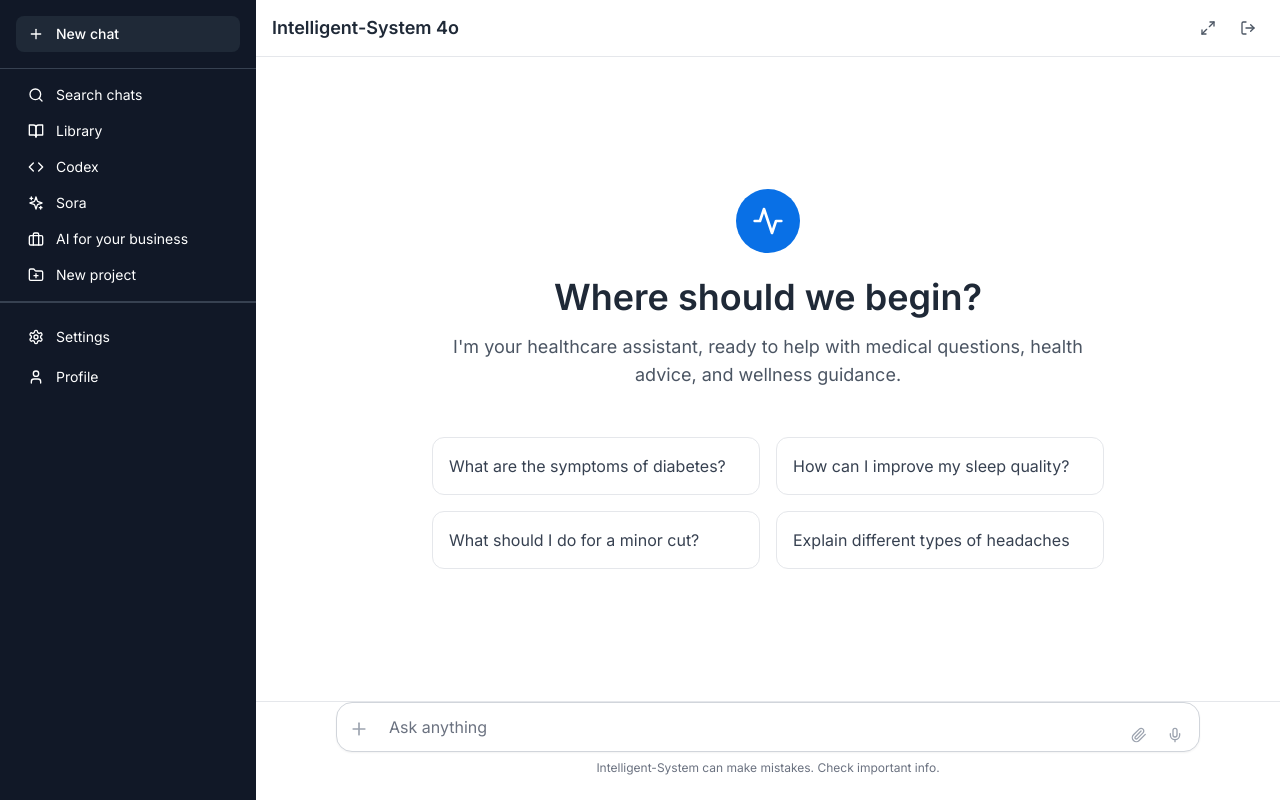
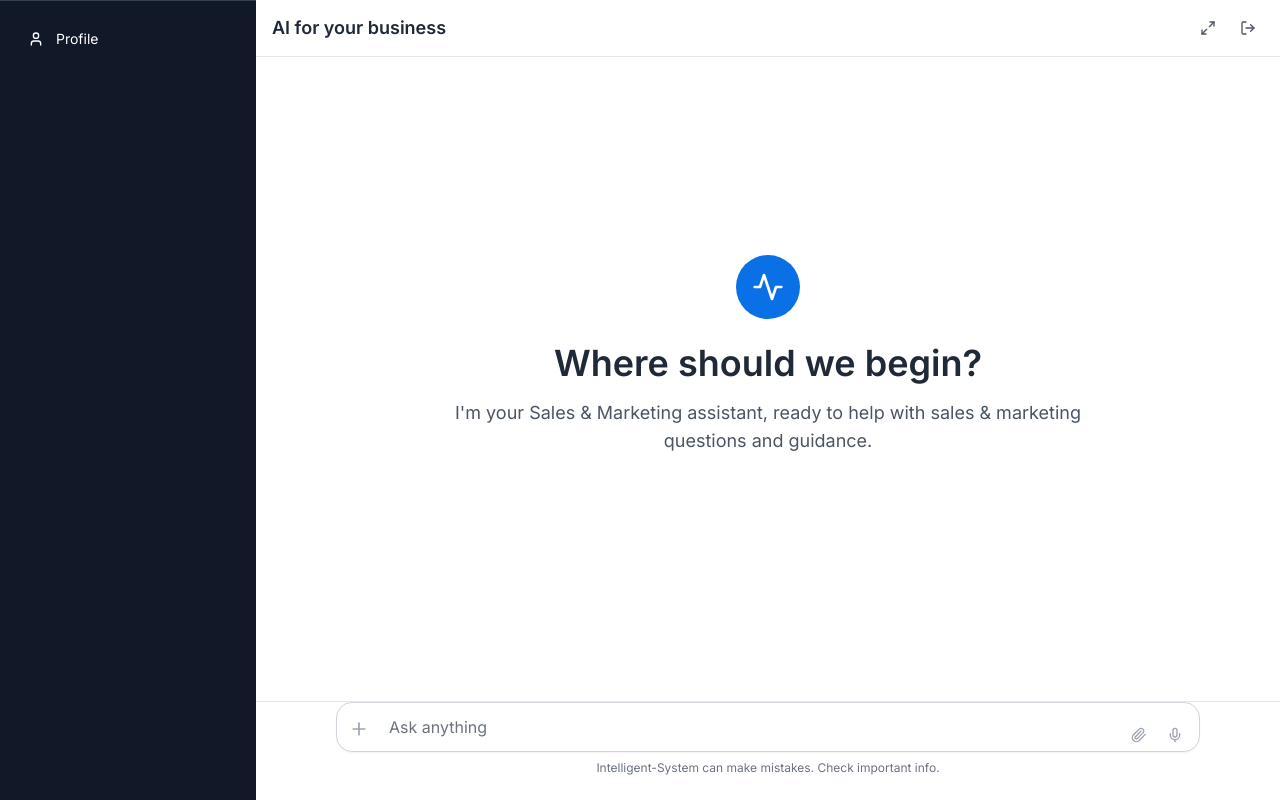
Before and after one commit to maazsabahuddin/intelligent-system, a React (Vite) app in the folder is-frontend/: page /chat in a window 1280 px wide. Built offline with nearby package versions, Linux system fonts and the light colour scheme; sample sign-in values are in the browser's storage.

Commit message:
remove the sidebar content

```diff
--- a/is-frontend/src/components/Sidebar.tsx
+++ b/is-frontend/src/components/Sidebar.tsx
@@ -13,16 +13,6 @@ const Sidebar: React.FC<SidebarProps> = ({ isOpen, onToggle }) => {
   const handleNewChat = () => {
     clearChat();
   };
-
-  const menuItems = [
-    { icon: MessageSquare, label: 'New chat', action: handleNewChat },
-    { icon: Search, label: 'Search chats' },
-    { icon: BookOpen, label: 'Library' },
-    { icon: Code, label: 'Codex' },
-    { icon: Sparkles, label: 'Sora' },
-    { icon: Briefcase, label: 'AI for your business' },
-    { icon: FolderPlus, label: 'New project' },
-  ];
 
   return (
     <>
@@ -41,37 +31,9 @@ const Sidebar: React.FC<SidebarProps> = ({ isOpen, onToggle }) => {
         lg:translate-x-0 lg:static lg:z-auto
         w-64 flex flex-col
       `}>
-        {/* Header */}
-        <div className="p-4 border-b border-neutral-700">
-          <button
-            onClick={handleNewChat}
-            className="w-full flex items-center gap-3 px-3 py-2 rounded-lg bg-neutral-800 hover:bg-neutral-700 transition-colors"
-          >
-            <Plus className="h-4 w-4" />
-            <span className="text-sm font-medium">New chat</span>
-          </button>
-        </div>
-
-        {/* Menu Items */}
-        <div className="px-4 py-2 border-b border-neutral-700">
-          {menuItems.slice(1).map((item, index) => (
-            <button
-              key={index}
-              onClick={item.action}
-              className="w-full flex items-center gap-3 px-3 py-2 rounded-lg hover:bg-neutral-800 transition-colors text-left"
-            >
-              <item.icon className="h-4 w-4" />
-              <span className="text-sm">{item.label}</span>
-            </button>
-          ))}
-        </div>
 
         {/* Bottom Section */}
         <div className="p-4 border-t border-neutral-700">
-          <button className="w-full flex items-center gap-3 px-3 py-2 rounded-lg hover:bg-neutral-800 transition-colors text-left">
-            <Settings className="h-4 w-4" />
-            <span className="text-sm">Settings</span>
-          </button>
           <button className="w-full flex items-center gap-3 px-3 py-2 rounded-lg hover:bg-neutral-800 transition-colors text-left mt-1">
             <User className="h-4 w-4" />
             <span className="text-sm">Profile</span>
--- a/is-frontend/src/components/WelcomeScreen.tsx
+++ b/is-frontend/src/components/WelcomeScreen.tsx
@@ -2,12 +2,6 @@ import React from 'react';
 import { Activity } from 'lucide-react';
 
 const WelcomeScreen: React.FC = () => {
-  const suggestions = [
-    "What are the symptoms of diabetes?",
-    "How can I improve my sleep quality?",
-    "What should I do for a minor cut?",
-    "Explain different types of headaches"
-  ];
 
   return (
     <div className="flex-1 flex flex-col items-center justify-center px-6 py-12">
@@ -21,22 +15,10 @@ const WelcomeScreen: React.FC = () => {
           Where should we begin?
         </h1>
         <p className="text-lg text-neutral-600 max-w-2xl">
-          I'm your healthcare assistant, ready to help with medical questions, health advice, and wellness guidance.
+          I'm your Sales & Marketing assistant, ready to help with sales & marketing questions and guidance.
         </p>
       </div>
 
-      <div className="grid grid-cols-1 md:grid-cols-2 gap-4 max-w-2xl w-full">
-        {suggestions.map((suggestion, index) => (
-          <button
-            key={index}
-            className="p-4 text-left border border-neutral-200 rounded-xl hover:border-neutral-300 hover:bg-neutral-50 transition-all duration-200 group"
-          >
-            <div className="text-neutral-700 group-hover:text-neutral-900">
-              {suggestion}
-            </div>
-          </button>
-        ))}
-      </div>
     </div>
   );
 };
--- a/is-frontend/src/pages/ChatPage.tsx
+++ b/is-frontend/src/pages/ChatPage.tsx
@@ -48,7 +48,7 @@ const ChatPage: React.FC = () => {
               {sidebarOpen ? <X className="h-5 w-5" /> : <Menu className="h-5 w-5" />}
             </button>
             <h1 className="text-lg font-semibold text-neutral-800">
-              Intelligent-System 4o
+              AI for your business
             </h1>
           </div>
 
```
